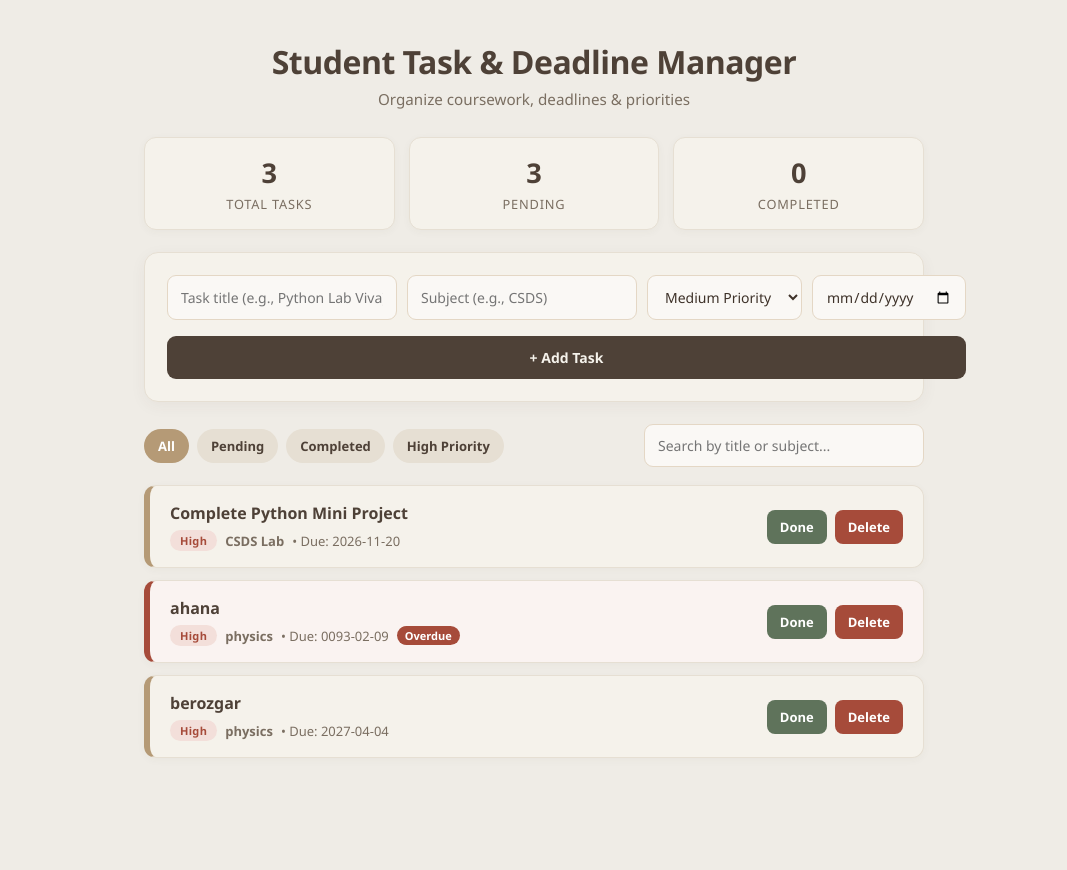
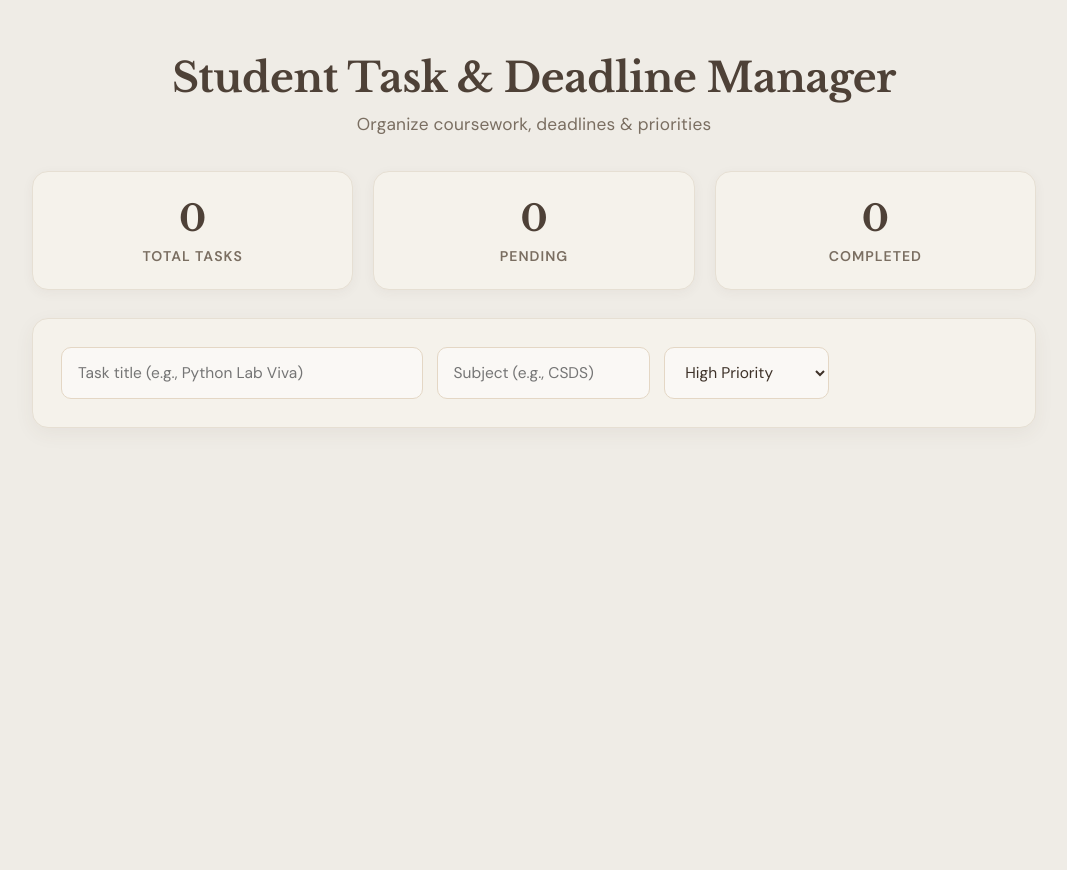
Before and after one commit to ahanakumar474/student-task-manager-api, a Flask app: page / in a window 1280 px wide. Shown: the whole page, without its empty margins (106-1173 px from the left). After the commit the page ends 428 px from the top, so only its background shows below. Run offline with Flask 3, Linux system fonts and the light colour scheme.

Commit message:
Apply Libre Baskerville + DM Sans and scale up layout

```diff
--- a/templates/index.html
+++ b/templates/index.html
@@ -4,6 +4,9 @@
     <meta charset="UTF-8">
     <meta name="viewport" content="width=device-width, initial-scale=1.0">
     <title>Student Task & Deadline Manager</title>
+    <link rel="preconnect" href="https://fonts.googleapis.com">
+    <link rel="preconnect" href="https://fonts.gstatic.com" crossorigin>
+    <link href="https://fonts.googleapis.com/css2?family=DM+Sans:ital,opsz,wght@0,9..40,400..700;1,9..40,400..700&family=Libre+Baskerville:ital,wght@0,400;0,700;1,400&display=swap" rel="stylesheet">
     <style>
         :root {
             --creamy: #EFECE6;
@@ -22,116 +25,124 @@
 
         * {
             box-sizing: border-box;
-            font-family: 'Segoe UI', -apple-system, BlinkMacSystemFont, sans-serif;
+            font-family: 'DM Sans', -apple-system, BlinkMacSystemFont, sans-serif;
         }
 
         body {
             background-color: var(--creamy);
             color: var(--sable);
-            max-width: 820px;
-            margin: 40px auto;
-            padding: 0 20px 60px;
+            max-width: 1060px;
+            margin: 52px auto;
+            padding: 0 28px 80px;
+            font-size: 16px;
         }
 
         header {
             text-align: center;
-            margin-bottom: 28px;
+            margin-bottom: 36px;
         }
 
         h1 {
+            font-family: 'Libre Baskerville', Georgia, serif;
             color: var(--hickory);
-            font-size: 2rem;
-            letter-spacing: -0.5px;
-            margin-bottom: 6px;
+            font-size: 2.55rem;
+            font-weight: 700;
+            letter-spacing: -0.4px;
+            margin-bottom: 10px;
         }
 
         p.subtitle {
             color: var(--habitat);
             margin-top: 0;
-            font-size: 0.95rem;
+            font-size: 1.08rem;
+            letter-spacing: 0.2px;
         }
 
         /* 1. Stats Bar */
         .stats-bar {
             display: grid;
             grid-template-columns: repeat(3, 1fr);
-            gap: 14px;
-            margin-bottom: 22px;
+            gap: 20px;
+            margin-bottom: 28px;
         }
 
         .stat-card {
             background: var(--westhighland);
             border: 1px solid var(--shoji);
-            border-radius: 12px;
-            padding: 16px;
+            border-radius: 16px;
+            padding: 24px 20px;
             text-align: center;
-            box-shadow: 0 2px 8px rgba(78, 65, 55, 0.04);
+            box-shadow: 0 3px 12px rgba(78, 65, 55, 0.05);
         }
 
         .stat-number {
-            font-size: 1.7rem;
+            font-family: 'Libre Baskerville', Georgia, serif;
+            font-size: 2.25rem;
             font-weight: 700;
             color: var(--hickory);
         }
 
         .stat-label {
-            font-size: 0.8rem;
+            font-size: 0.88rem;
+            font-weight: 600;
             text-transform: uppercase;
-            letter-spacing: 0.8px;
+            letter-spacing: 1px;
             color: var(--habitat);
-            margin-top: 4px;
+            margin-top: 6px;
         }
 
         /* Input Form Card */
         .card {
             background: var(--westhighland);
             border: 1px solid var(--shoji);
-            padding: 22px;
-            border-radius: 14px;
-            box-shadow: 0 4px 16px rgba(78, 65, 55, 0.05);
-            margin-bottom: 22px;
+            padding: 28px;
+            border-radius: 16px;
+            box-shadow: 0 6px 20px rgba(78, 65, 55, 0.06);
+            margin-bottom: 28px;
         }
 
         .form-grid {
             display: grid;
-            grid-template-columns: 2fr 1.2fr 1fr 1fr;
-            gap: 10px;
+            grid-template-columns: 2.2fr 1.3fr 1fr 1fr;
+            gap: 14px;
         }
 
-        @media (max-width: 680px) {
+        @media (max-width: 760px) {
             .form-grid { grid-template-columns: 1fr; }
         }
 
         input, select {
             background: #FAF8F5;
             color: var(--sable);
-            padding: 11px 13px;
+            padding: 14px 16px;
             border: 1px solid var(--radiant-dawn);
-            border-radius: 9px;
-            font-size: 14px;
+            border-radius: 10px;
+            font-size: 15.5px;
             outline: none;
-            transition: border-color 0.2s;
+            transition: border-color 0.2s, box-shadow 0.2s;
         }
 
         input:focus, select:focus {
             border-color: var(--basket-beige);
+            box-shadow: 0 0 0 3px rgba(181, 154, 118, 0.18);
         }
 
         button.add-btn {
             background: var(--hickory);
             color: var(--westhighland);
             border: none;
-            border-radius: 9px;
-            padding: 12px;
-            font-size: 14px;
+            border-radius: 10px;
+            padding: 15px;
+            font-size: 16px;
             font-weight: 600;
+            letter-spacing: 0.3px;
             cursor: pointer;
             grid-column: span 4;
-            margin-top: 6px;
+            margin-top: 8px;
             transition: background 0.2s, transform 0.1s;
         }
 
-        @media (max-width: 680px) {
+        @media (max-width: 760px) {
             button.add-btn { grid-column: span 1; }
         }
 
@@ -145,13 +156,13 @@
             flex-wrap: wrap;
             justify-content: space-between;
             align-items: center;
-            gap: 12px;
-            margin-bottom: 18px;
+            gap: 16px;
+            margin-bottom: 24px;
         }
 
         .filter-tabs {
             display: flex;
-            gap: 8px;
+            gap: 10px;
             flex-wrap: wrap;
         }
 
@@ -159,9 +170,9 @@
             background: var(--shoji);
             color: var(--hickory);
             border: none;
-            padding: 8px 14px;
-            border-radius: 20px;
-            font-size: 13px;
+            padding: 10px 18px;
+            border-radius: 24px;
+            font-size: 14.5px;
             font-weight: 600;
             cursor: pointer;
             transition: all 0.2s;
@@ -177,9 +188,9 @@
         }
 
         .search-box {
-            min-width: 220px;
+            min-width: 260px;
             flex-grow: 1;
-            max-width: 280px;
+            max-width: 340px;
         }
 
         /* Task Items */
@@ -189,17 +200,17 @@
             align-items: center;
             background: var(--westhighland);
             border: 1px solid var(--shoji);
-            border-left: 6px solid var(--basket-beige);
-            padding: 16px 20px;
-            border-radius: 12px;
-            margin-bottom: 12px;
-            box-shadow: 0 2px 8px rgba(78, 65, 55, 0.04);
+            border-left: 7px solid var(--basket-beige);
+            padding: 22px 26px;
+            border-radius: 14px;
+            margin-bottom: 16px;
+            box-shadow: 0 3px 10px rgba(78, 65, 55, 0.04);
             transition: transform 0.15s ease, box-shadow 0.15s ease;
         }
 
         .task-item:hover {
             transform: translateY(-2px);
-            box-shadow: 0 6px 14px rgba(78, 65, 55, 0.08);
+            box-shadow: 0 8px 18px rgba(78, 65, 55, 0.08);
         }
 
         .task-item.completed {
@@ -219,27 +230,28 @@
         }
 
         .task-title {
-            font-weight: 600;
-            font-size: 16px;
+            font-family: 'Libre Baskerville', Georgia, serif;
+            font-weight: 700;
+            font-size: 18.5px;
             color: var(--hickory);
-            margin-bottom: 6px;
+            margin-bottom: 8px;
         }
 
         .task-meta {
-            font-size: 13px;
+            font-size: 14.5px;
             color: var(--habitat);
             display: flex;
             align-items: center;
             flex-wrap: wrap;
-            gap: 8px;
+            gap: 10px;
         }
 
         .badge {
-            padding: 3px 10px;
-            border-radius: 12px;
-            font-size: 11px;
+            padding: 4px 12px;
+            border-radius: 14px;
+            font-size: 12.5px;
             font-weight: 700;
-            letter-spacing: 0.3px;
+            letter-spacing: 0.4px;
         }
 
         .High { background: var(--danger-bg); color: var(--danger); }
@@ -249,24 +261,24 @@
         .overdue-tag {
             background: var(--danger);
             color: white;
-            padding: 2px 8px;
-            border-radius: 10px;
-            font-size: 11px;
+            padding: 3px 10px;
+            border-radius: 12px;
+            font-size: 12px;
             font-weight: 600;
         }
 
         .actions {
             display: flex;
-            gap: 8px;
+            gap: 10px;
         }
 
         .actions button {
             cursor: pointer;
             border: none;
-            border-radius: 8px;
-            font-size: 13px;
+            border-radius: 10px;
+            font-size: 14.5px;
             font-weight: 600;
-            padding: 8px 13px;
+            padding: 10px 18px;
             transition: opacity 0.2s;
         }
 
@@ -279,22 +291,23 @@
             color: var(--habitat);
             background: var(--westhighland);
             border: 1px dashed var(--basket-beige);
-            border-radius: 12px;
-            padding: 30px;
+            border-radius: 14px;
+            padding: 40px;
+            font-size: 16px;
         }
 
         /* Toast Notification */
         #toast {
             position: fixed;
-            bottom: 24px;
-            right: 24px;
+            bottom: 28px;
+            right: 28px;
             background: var(--hickory);
             color: var(--westhighland);
-            padding: 12px 20px;
-            border-radius: 10px;
-            font-size: 14px;
+            padding: 14px 24px;
+            border-radius: 12px;
+            font-size: 15px;
             font-weight: 500;
-            box-shadow: 0 6px 18px rgba(0, 0, 0, 0.18);
+            box-shadow: 0 8px 22px rgba(0, 0, 0, 0.2);
             opacity: 0;
             pointer-events: none;
             transform: translateY(10px);
@@ -337,159 +350,4 @@
             <input type="text" id="subject" placeholder="Subject (e.g., CSDS)">
             <select id="priority">
                 <option value="High">High Priority</option>
-                <option value="Medium" selected>Medium Priority</option>
-                <option value="Low">Low Priority</option>
-            </select>
-            <input type="date" id="due_date">
-            <button type="submit" class="add-btn">+ Add Task</button>
-        </form>
-    </div>
-
-    <!-- Filter & Search Controls -->
-    <div class="controls">
-        <div class="filter-tabs">
-            <button class="tab-btn active" onclick="setFilter('all', this)">All</button>
-            <button class="tab-btn" onclick="setFilter('pending', this)">Pending</button>
-            <button class="tab-btn" onclick="setFilter('completed', this)">Completed</button>
-            <button class="tab-btn" onclick="setFilter('high', this)">High Priority</button>
-        </div>
-        <input type="text" id="searchInput" class="search-box" placeholder="Search by title or subject..." oninput="renderTasks()">
-    </div>
-
-    <!-- Task List -->
-    <div id="taskList"></div>
-
-    <!-- Toast Notification -->
-    <div id="toast"></div>
-
-    <script>
-        const API_URL = "/tasks";
-        let allTasks = [];
-        let currentFilter = "all";
-
-        function showToast(message) {
-            const toast = document.getElementById("toast");
-            toast.textContent = message;
-            toast.classList.add("show");
-            setTimeout(() => toast.classList.remove("show"), 2500);
-        }
-
-        function setFilter(filter, btnElement) {
-            currentFilter = filter;
-            document.querySelectorAll(".tab-btn").forEach(btn => btn.classList.remove("active"));
-            btnElement.classList.add("active");
-            renderTasks();
-        }
-
-        function isOverdue(dueDate, completed) {
-            if (!dueDate || completed) return false;
-            const today = new Date().toISOString().split("T")[0];
-            return dueDate < today;
-        }
-
-        function updateStats() {
-            const total = allTasks.length;
-            const completed = allTasks.filter(t => t.completed).length;
-            const pending = total - completed;
-
-            document.getElementById("totalCount").textContent = total;
-            document.getElementById("completedCount").textContent = completed;
-            document.getElementById("pendingCount").textContent = pending;
-        }
-
-        function renderTasks() {
-            const searchQuery = document.getElementById("searchInput").value.toLowerCase();
-            const listDiv = document.getElementById("taskList");
-            listDiv.innerHTML = "";
-
-            const filtered = allTasks.filter(task => {
-                const matchesSearch =
-                    task.title.toLowerCase().includes(searchQuery) ||
-                    task.subject.toLowerCase().includes(searchQuery);
-
-                if (!matchesSearch) return false;
-                if (currentFilter === "pending") return !task.completed;
-                if (currentFilter === "completed") return task.completed;
-                if (currentFilter === "high") return task.priority === "High";
-                return true;
-            });
-
-            if (filtered.length === 0) {
-                listDiv.innerHTML = '<div class="empty-msg">No matching tasks found.</div>';
-                return;
-            }
-
-            filtered.forEach(task => {
-                const overdue = isOverdue(task.due_date, task.completed);
-                const div = document.createElement("div");
-                div.className = `task-item ${task.completed ? "completed" : ""} ${overdue ? "overdue" : ""}`;
-
-                div.innerHTML = `
-                    <div>
-                        <div class="task-title">${task.title}</div>
-                        <div class="task-meta">
-                            <span class="badge ${task.priority}">${task.priority}</span>
-                            <strong>${task.subject}</strong>
-                            ${task.due_date ? `<span>• Due: ${task.due_date}</span>` : ""}
-                            ${overdue ? `<span class="overdue-tag">Overdue</span>` : ""}
-                        </div>
-                    </div>
-                    <div class="actions">
-                        <button class="done-btn" onclick="toggleTask('${task.id}')">
-                            ${task.completed ? "Undo" : "Done"}
-                        </button>
-                        <button class="del-btn" onclick="deleteTask('${task.id}')">Delete</button>
-                    </div>
-                `;
-                listDiv.appendChild(div);
-            });
-        }
-
-        async function fetchTasks() {
-            const response = await fetch(API_URL);
-            allTasks = await response.json();
-            updateStats();
-            renderTasks();
-        }
-
-        document.getElementById("taskForm").addEventListener("submit", async (e) => {
-            e.preventDefault();
-            const payload = {
-                title: document.getElementById("title").value,
-                subject: document.getElementById("subject").value || "General",
-                priority: document.getElementById("priority").value,
-                due_date: document.getElementById("due_date").value
-            };
-
-            const response = await fetch(API_URL, {
-                method: "POST",
-                headers: { "Content-Type": "application/json" },
-                body: JSON.stringify(payload)
-            });
-
-            if (response.ok) {
-                document.getElementById("taskForm").reset();
-                showToast("Task added!");
-                fetchTasks();
-            } else {
-                const err = await response.json();
-                showToast(err.error || "Failed to add task");
-            }
-        });
-
-        async function toggleTask(id) {
-            await fetch(`${API_URL}/${id}`, { method: "PUT" });
-            showToast("Task status updated");
-            fetchTasks();
-        }
-
-        async function deleteTask(id) {
-            await fetch(`${API_URL}/${id}`, { method: "DELETE" });
-            showToast("Task deleted");
-            fetchTasks();
-        }
-
-        fetchTasks();
-    </script>
-</body>
-</html>
+                <option
```
